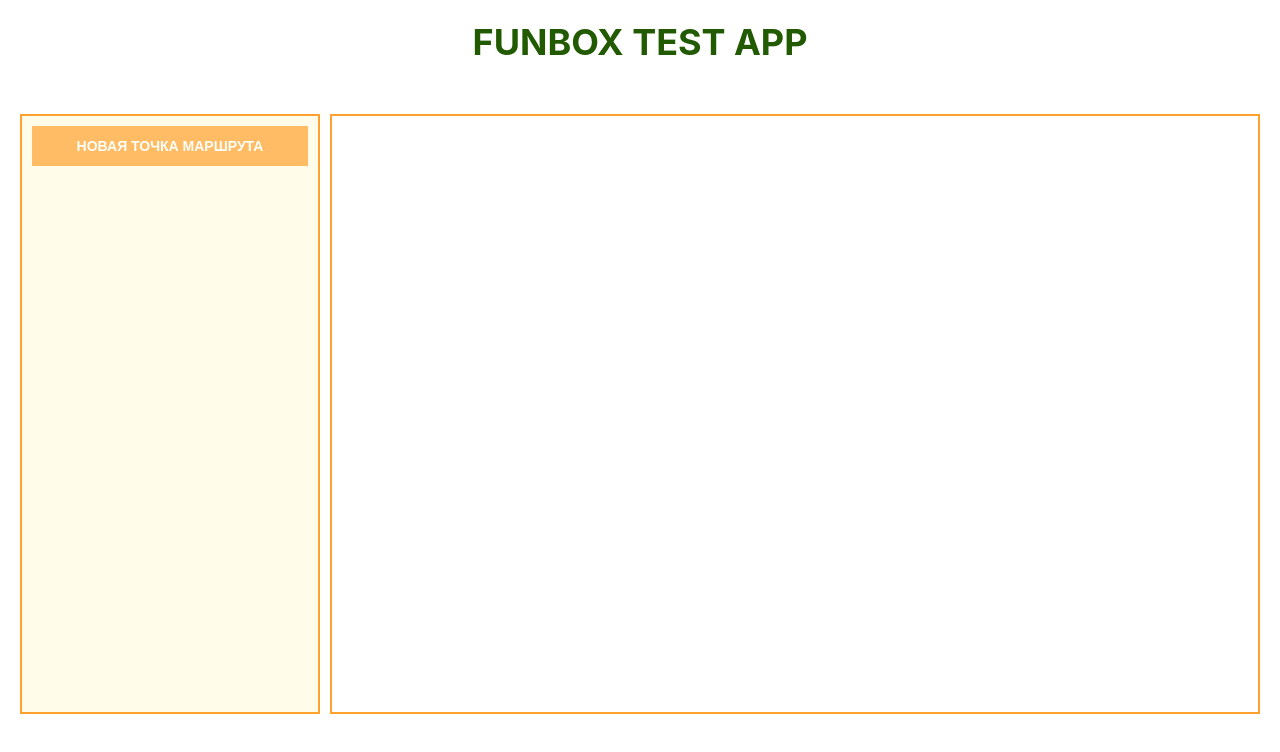
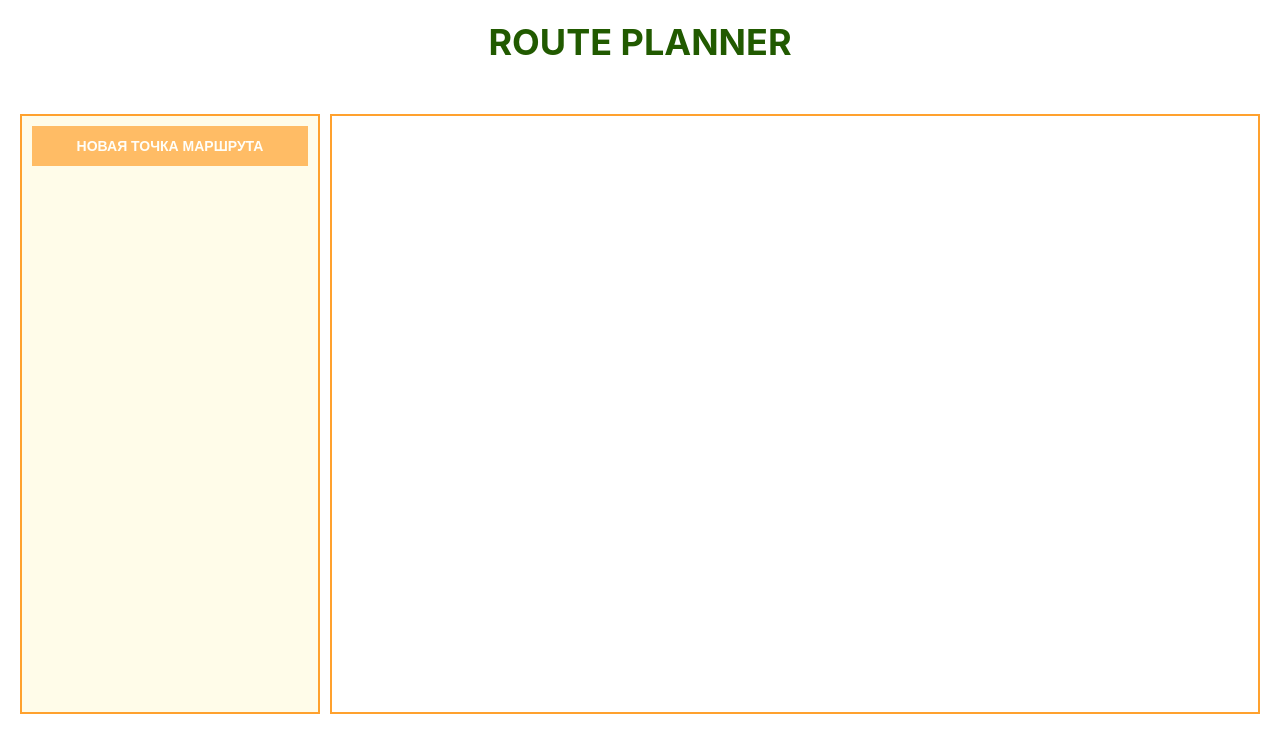
Before and after one commit to frontstall/route-planner, a React (Create React App) app: page / in a window 1280 px wide. Shown: the top 752 px of the page. Built offline with nearby package versions, Linux system fonts and the light colour scheme.

Commit message:
fix typo

```diff
--- a/src/components/App.jsx
+++ b/src/components/App.jsx
@@ -140,7 +140,7 @@ class App extends React.Component {
     return (
       <DragDropContext onDragEnd={this.swapListItems}>
         <div className="app">
-          <header className="app__header header">Funbox test app</header>
+          <header className="app__header header">Route planner</header>
           <div className="app__container">
             <div className="app__points points">
               {!addingNewPoint && (
```
Also changed, not shown: 1 other file (tests, documents, lock files or other folders).
